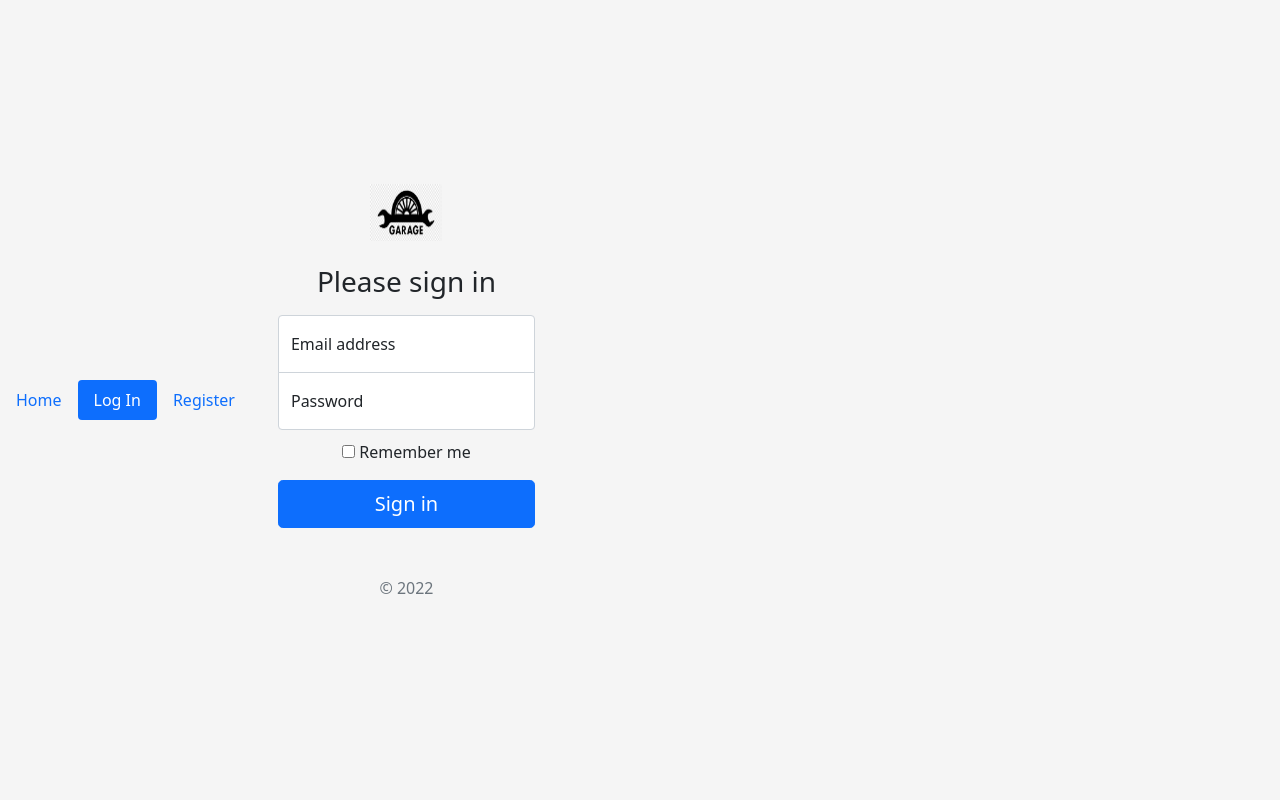
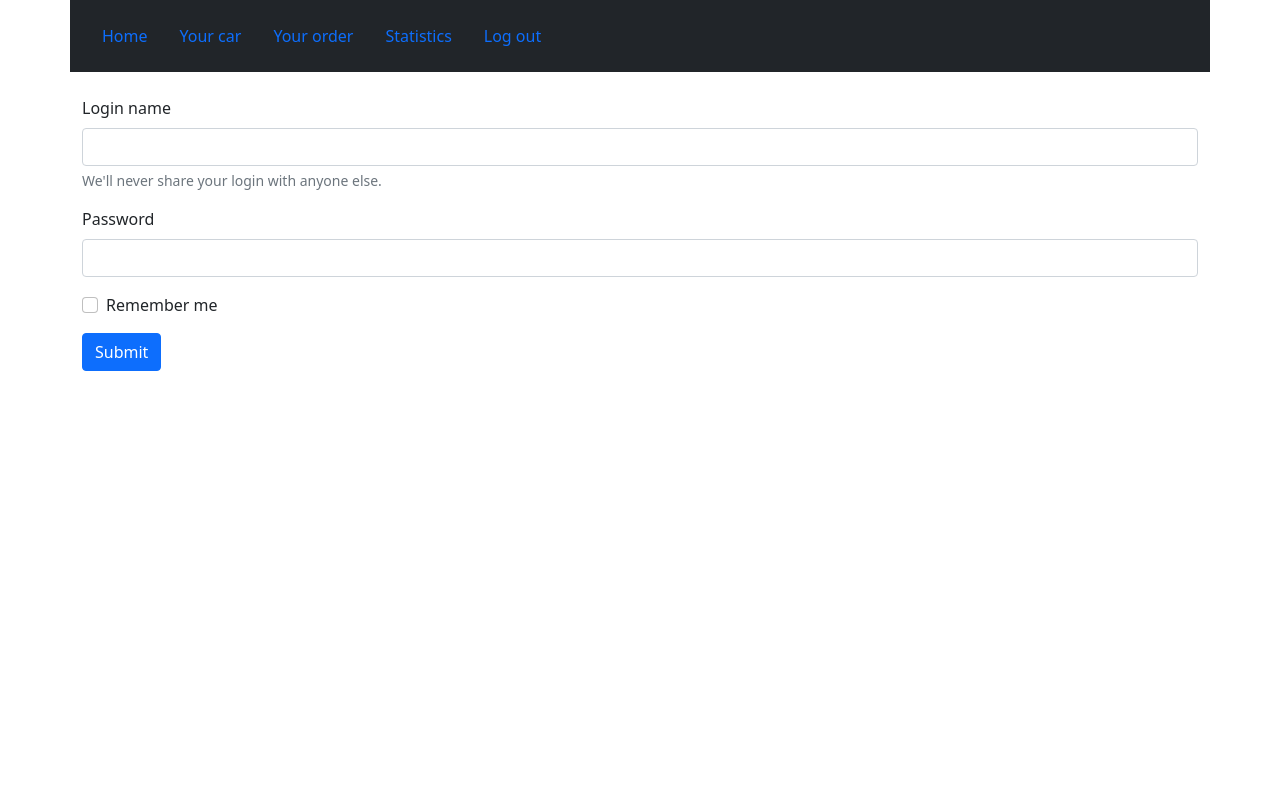
Before and after one commit to vincisda/Django-atsiskaitymas, a Django app: page /login/ in a window 1280 px wide. Run offline with Django 4.2, Linux system fonts and the light colour scheme.

Commit message:
navbaro tvarkymas

```diff
--- a/Autoservice/templates/base.html
+++ b/Autoservice/templates/base.html
@@ -1,18 +1,23 @@
+{% load static %}
+
 <html lang="en">
   <head>
     <meta charset="utf-8">
     <meta name="viewport" content="width=device-width, initial-scale=1">
     <link href="https://cdn.jsdelivr.net/npm/bootstrap@5.1.3/dist/css/bootstrap.min.css" rel="stylesheet" integrity="sha384-1BmE4kWBq78iYhFldvKuhfTAU6auU8tT94WrHftjDbrCEXSU1oBoqyl2QvZ6jIW3" crossorigin="anonymous">
-    <link rel="stylesheet" href="./Autoservice/templates/style/signin.css">
-
     <title>{% block title %}Wellcome{% endblock title %}</title>
   </head>
 <body>
+<div class="container p-3 bg-dark text-white">
     <nav class="nav nav-pills">
-        {% block navigation %}
-        {% endblock navigation %}
+      <a class="nav-link" aria-current="page" href="/">Home</a>
+      <a class="nav-link" href="/login">Your car</a>
+      <a class="nav-link" href="/login">Your order</a>
+      <a class="nav-link" href="/statistics">Statistics</a>
+      <a class="nav-link" href="/register">Log out</a>
     </nav>
-<div class="main">
+</div>
+<div>
 {% block main %}
 {% endblock main %}
 <script src="https://cdn.jsdelivr.net/npm/bootstrap@5.1.3/dist/js/bootstrap.bundle.min.js" integrity="sha384-ka7Sk0Gln4gmtz2MlQnikT1wXgYsOg+OMhuP+IlRH9sENBO0LRn5q+8nbTov4+1p" crossorigin="anonymous"></script>
--- a/Autoservice/templates/home.html
+++ b/Autoservice/templates/home.html
@@ -1,7 +1,3 @@
 {% extends "base.html" %}
 
-{% block navigation %}
-        <a class="nav-link active" aria-current="page" href="/">Home</a>
-        <a class="nav-link" href="/login">Log In</a>
-        <a class="nav-link" href="/register">Register</a>
-{% endblock navigation %}
+{% block title %} Home{% endblock title %}
--- a/Autoservice/templates/login.html
+++ b/Autoservice/templates/login.html
@@ -1,37 +1,26 @@
 {% extends "base.html" %}
+{% load static %}
+{% block style  %}
+{% endblock style %}
+
 {% block title %} Log in {% endblock title %}
-{% block navigation %}
-        <a class="nav-link " aria-current="page" href="/">Home</a>
-        <a class="nav-link active" href="/login">Log In</a>
-        <a class="nav-link" href="/register">Register</a>
-{% endblock navigation %}
+
 {% block main %}
-<div class="container">
-        <div class="text-center">
-                <main class="form-signin">
-                        <form>
-                                <img class="mb-4" src="/Autoservice/static/img/logo.png" alt="" width="72" height="57">
-                                <h1 class="h3 mb-3 fw-normal">Please sign in</h1>
-
-                                <div class="form-floating">
-                                <input type="email" class="form-control" id="floatingInput" placeholder="name@example.com">
-                                <label for="floatingInput">Email address</label>
-                                </div>
-                                <div class="form-floating">
-                                <input type="password" class="form-control" id="floatingPassword" placeholder="Password">
-                                <label for="floatingPassword">Password</label>
-                                </div>
-
-                                <div class="checkbox mb-3">
-                                <label>
-                                <input type="checkbox" value="remember-me"> Remember me
-                                </label>
-                                </div>
-                                <button class="w-100 btn btn-lg btn-primary" type="submit">Sign in</button>
-                                <p class="mt-5 mb-3 text-muted">&copy; 2022</p>
-                        </form>
-                </main>
-
+{% load static %}
+<form class="container mt-4">
+        <div class="mb-3">
+          <label for="login" class="form-label">Login name</label>
+          <input type="text" class="form-control" id="login" aria-describedby="emailHelp">
+          <div id="emailHelp" class="form-text">We'll never share your login with anyone else.</div>
         </div>
-</div>
+        <div class="mb-3">
+          <label for="exampleInputPassword1" class="form-label">Password</label>
+          <input type="password" class="form-control" id="exampleInputPassword1">
+        </div>
+        <div class="mb-3 form-check">
+          <input type="checkbox" class="form-check-input" id="exampleCheck1">
+          <label class="form-check-label" for="exampleCheck1">Remember me</label>
+        </div>
+        <button type="submit" class="btn btn-primary">Submit</button>
+</form>
 {% endblock main %}
--- a/Autoservice/templates/register.html
+++ b/Autoservice/templates/register.html
@@ -1,7 +1,3 @@
 {% extends "base.html" %}
 
-{% block navigation %}
-        <a class="nav-link " aria-current="page" href="/">Home</a>
-        <a class="nav-link " href="/login">Log In</a>
-        <a class="nav-link active" href="/register">Register</a>
-{% endblock navigation %}
+{% block title %} Register {% endblock title %}
--- /dev/null
+++ b/Autoservice/templates/stats.html
@@ -0,0 +1,3 @@
+{% extends "base.html" %}
+
+{% block title %} Statistics {% endblock title %}
--- a/Autoservice/views.py
+++ b/Autoservice/views.py
@@ -16,3 +16,8 @@ def login_view(request, *args, **kwargs):
 def register_view(request, *args, **kwargs):
 
     return render(request, 'register.html', {})
+
+
+def statistics_view(request, *args, **kwargs):
+
+    return render(request, 'stats.html', {})
--- a/autoservisas/settings.py
+++ b/autoservisas/settings.py
@@ -120,6 +120,10 @@ USE_TZ = True
 
 STATIC_URL = 'static/'
 
+STATICFILES_DIRS = [
+    os.path.join(BASE_DIR, 'static')
+]
+
 # Default primary key field type
 # https://docs.djangoproject.com/en/4.0/ref/settings/#default-auto-field
 
--- a/autoservisas/urls.py
+++ b/autoservisas/urls.py
@@ -15,12 +15,13 @@ Including another URLconf
 """
 from django.contrib import admin
 from django.urls import path
-from Autoservice.views import home_view, login_view, register_view
+from Autoservice.views import home_view, login_view, register_view, statistics_view
 
 urlpatterns = [
     path('', home_view, name='home_view'),
     path('login/', login_view, name='login_view'),
     path('register/', register_view, name='register_view'),
     path('admin/', admin.site.urls),
+    path('statistics/', statistics_view, name='statistics_view'),
 
 ]
--- a/static/style/signin.css
+++ /dev/null
@@ -1,39 +0,0 @@
-html,
-body {
-  height: 100%;
-}
-
-body {
-  display: flex;
-  align-items: center;
-  padding-top: 40px;
-  padding-bottom: 40px;
-  background-color: #f5f5f5;
-}
-
-.form-signin {
-  width: 100%;
-  max-width: 330px;
-  padding: 15px;
-  margin: auto;
-}
-
-.form-signin .checkbox {
-  font-weight: 400;
-}
-
-.form-signin .form-floating:focus-within {
-  z-index: 2;
-}
-
-.form-signin input[type="email"] {
-  margin-bottom: -1px;
-  border-bottom-right-radius: 0;
-  border-bottom-left-radius: 0;
-}
-
-.form-signin input[type="password"] {
-  margin-bottom: 10px;
-  border-top-left-radius: 0;
-  border-top-right-radius: 0;
-}
```
Also changed, not shown: Autoservice/templates/auto.html (+1 -6 lines), Autoservice/templates/order.html (+1 -6 lines).
